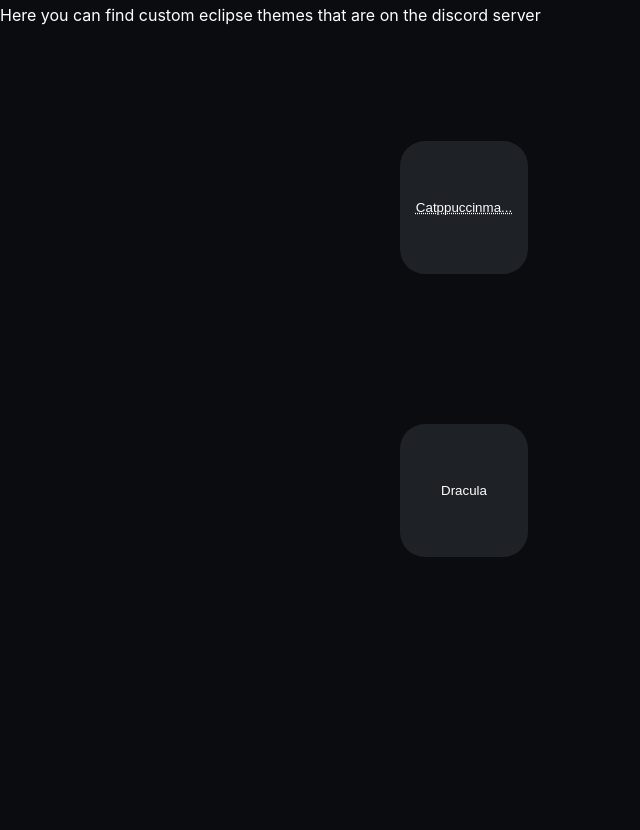
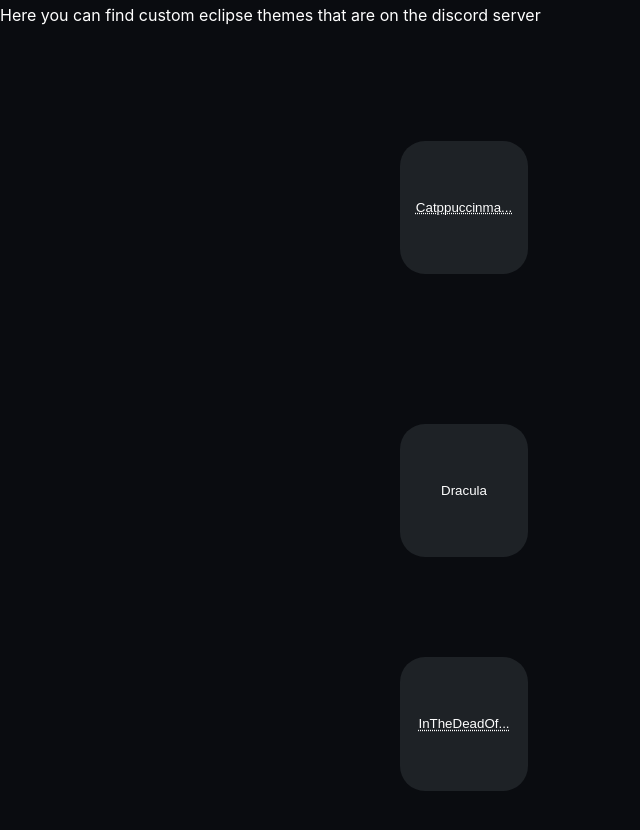
Before and after one commit to GMDPLUTONIC/eclipse-themes, a plain HTML site: page custom-themes/index.html in a window 1280 px wide. Shown: the part 98-928 px from the top of the page, without its empty margins (0-640 px from the left). Before the commit the page ends 800 px from the top, so only its background shows below. Drawn offline with nearby package versions, Linux system fonts and the light colour scheme.

Commit message:
You can get to my theme now

```diff
--- a/custom-themes/index.html
+++ b/custom-themes/index.html
@@ -22,7 +22,9 @@
         <a href="dracula/">
             <button style="margin: 50px 400px; height: 10em; width: 900px;">Dracula</button>
             </a>
-
+    <a href="InTheDeadOfBlurryNight">
+        <button style="margin: 50px 400px; height: 10em; width: 900px;"><abbr title="InTheDeadOfBlurryNight">InTheDeadOf...</abbr></button>
+    </a>
     <div>
     </div>
 
```
